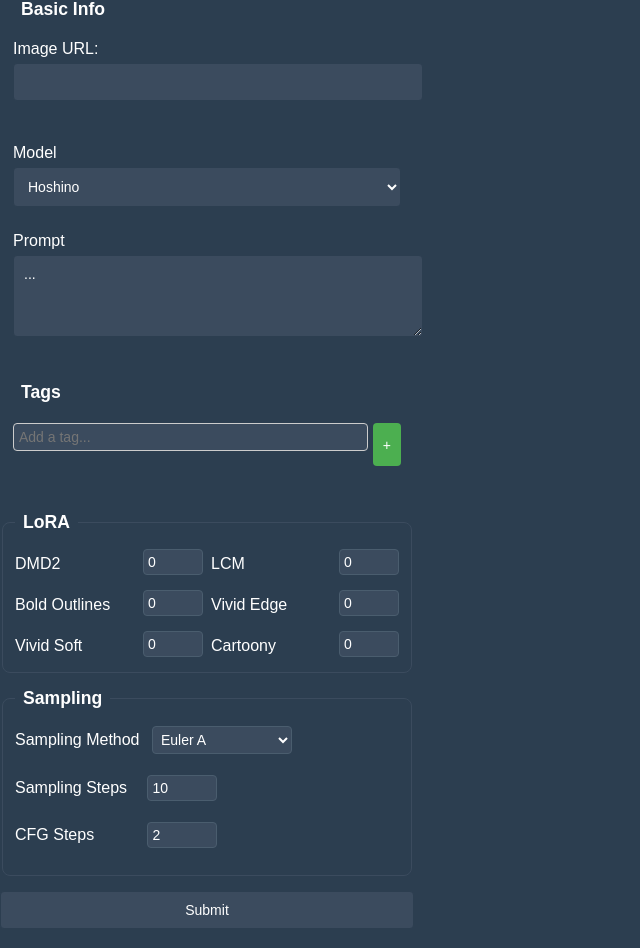
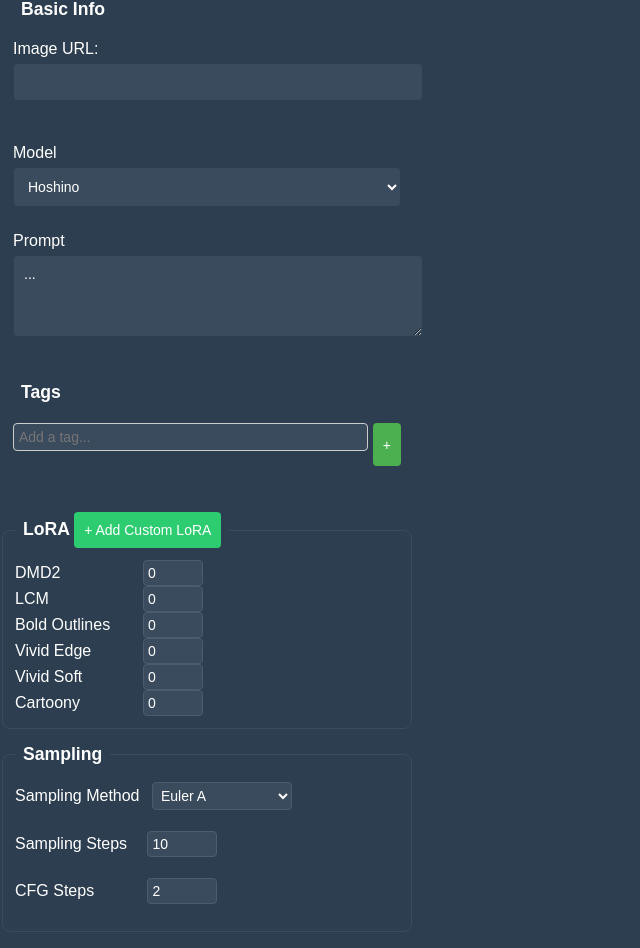
Before and after one commit to ShinyMyst/atherium-image-sorter, a Flask app: page /submit in a window 1280 px wide. Shown: the part 250-1198 px from the top of the page, without its empty margins (0-640 px from the left). Run offline with Flask 3, Linux system fonts and the light colour scheme.

Commit message:
Custom LoRA names on submit field

```diff
--- a/app.py
+++ b/app.py
@@ -48,8 +48,7 @@ def post_submit():
     # all the names should be in the submit.py only
 
     data_sets = []
-    print(dict(request.form))
-    print(form)
+    print(request.form)
 
     # TODO - Needto change the form to avoid hardcoding but giving up for now
     if form.test_data.data:
@@ -58,7 +57,6 @@ def post_submit():
         data_sets.append("Test Data Ignore")
     if form.gallery.data:
         data_sets.append("Gallery")
-    print(data_sets)
     tags = [tag.data.lower() for tag in form.tags if tag.data]
 
     structured_data = {
@@ -78,7 +76,6 @@ def post_submit():
             "Sampling Steps": form.sampling_steps.data,
             "CFG Scale": form.cfg_scale.data
     }
-    print(structured_data)
     data_set = set()
     for item in request.form.getlist('Data Set'):
         data_set.add(item.split()[0])
--- a/forms/submit.py
+++ b/forms/submit.py
@@ -35,6 +35,9 @@ class SubmitForm(FlaskForm):
     cartoony = FloatField('Cartoony', default=0)
     # URL needs hardcoded into html for now
 
+    dynamic_loras = FieldList(StringField('LoRA Type'), min_entries=0)
+    dynamic_strengths = FieldList(FloatField('Strength'), min_entries=0)
+
     lora_fields = [dmd2, lcm, bold_outlines, vivid_edge, vivid_soft, cartoony]
 
     # LoRA Details
--- /dev/null
+++ b/static/js/lora.js
@@ -0,0 +1,34 @@
+document.addEventListener('DOMContentLoaded', function() {
+    const addButton = document.getElementById('add-lora');
+    const container = document.getElementById('dynamic-lora-container');
+
+    if (!addButton || !container) return;
+
+    addButton.addEventListener('click', function() {
+        const loraName = prompt("Enter LoRA name:");
+        if (!loraName) return;
+
+        // Create clean field name
+        const fieldName = loraName;
+        const entryId = container.children.length;
+
+        const newEntry = document.createElement('div');
+        newEntry.className = 'lora-submit';
+        newEntry.innerHTML = `
+            <div class="lora-name">
+                <span>${loraName}</span>
+            </div>
+            <div class="lora-value">
+                <input type="number" name="${fieldName}"
+                       value="0.7" min="0" max="1" step="0.1">
+            </div>
+            <button type="button" class="remove-lora">×</button>
+        `;
+
+        newEntry.querySelector('.remove-lora').addEventListener('click', function() {
+            container.removeChild(newEntry);
+        });
+
+        container.appendChild(newEntry);
+    });
+});
--- a/templates/_macros.html
+++ b/templates/_macros.html
@@ -22,14 +22,14 @@
     </div>
 {% endmacro %}
 
-{% macro lora_submit(field, url=None) %}
-    <div class="lora-submit">
-        <div class="lora-name">
-            <span>{{ field.label }}</span>
-        </div>
-        <div class="lora-value">
-            <input type="number" value={{ field.data }} min="0" max="2" step="0.1">
-        </div>
-        {% if url %}<input type="hidden" name="lora_{{ field.name }}_url" value="{{ url }}">{% endif %}
+{% macro lora_submit(field) %}
+<div class="lora-submit">
+    <div class="lora-name">
+        <span>{{ field.label.text }}</span>
     </div>
+    <div class="lora-value">
+        <input type="number" name="{{ field.label.text }}"
+               value="{{ field.data }}" min="0" max="8" step="0.1">
+    </div>
+</div>
 {% endmacro %}
--- a/templates/submit.html
+++ b/templates/submit.html
@@ -57,13 +57,20 @@
 </fieldset>
 
 <fieldset class="lora-fieldset">
-    <legend>LoRA</legend>
-    {{ lora_submit(form.dmd2, "URL TEST") }}
-    {{ lora_submit(form.lcm, "LCM Test") }}
-    {{ lora_submit(form.bold_outlines) }}
-    {{ lora_submit(form.vivid_edge) }}
-    {{ lora_submit(form.vivid_soft) }}
-    {{ lora_submit(form.cartoony) }}
+    <legend>LoRA
+        <button type="button" id="add-lora" class="add-button">+ Add Custom LoRA</button>
+    </legend>
+
+    <div id="lora-container">
+        {{ lora_submit(form.dmd2) }}
+        {{ lora_submit(form.lcm) }}
+        {{ lora_submit(form.bold_outlines) }}
+        {{ lora_submit(form.vivid_edge) }}
+        {{ lora_submit(form.vivid_soft) }}
+        {{ lora_submit(form.cartoony) }}
+
+        <div id="dynamic-lora-container"></div>
+    </div>
 </fieldset>
 
         <fieldset class="sampling-parameters">
@@ -79,5 +86,6 @@
 {# Script #}
     <script src="{{ url_for('static', filename='js/img_preview.js') }}"></script>
     <script src="{{ url_for('static', filename='js/tags.js') }}"></script>
+    <script src="{{ url_for('static', filename='js/lora.js') }}"></script>
 </body>
 </html>
```
Also changed, not shown: static/js/tags.js (line endings or trailing spaces).
